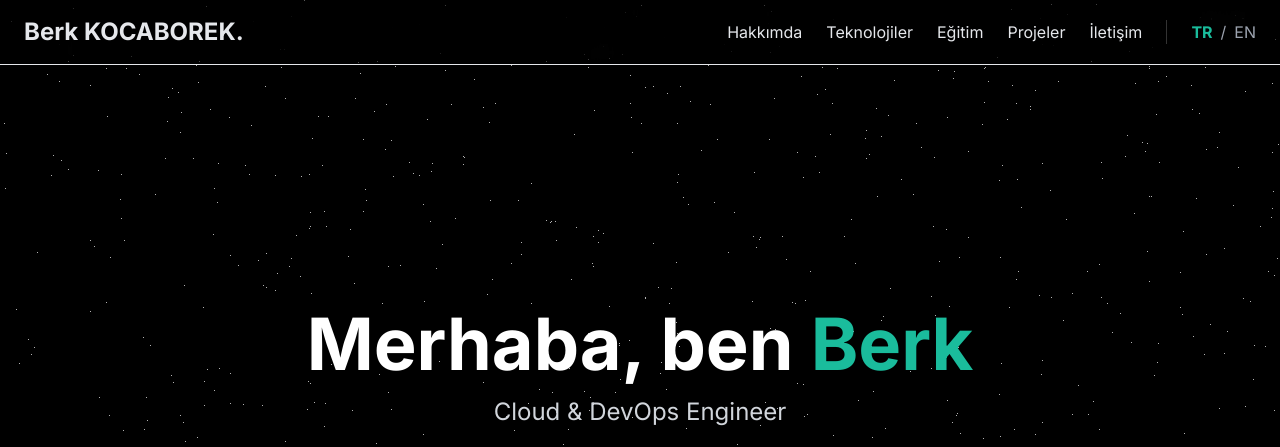
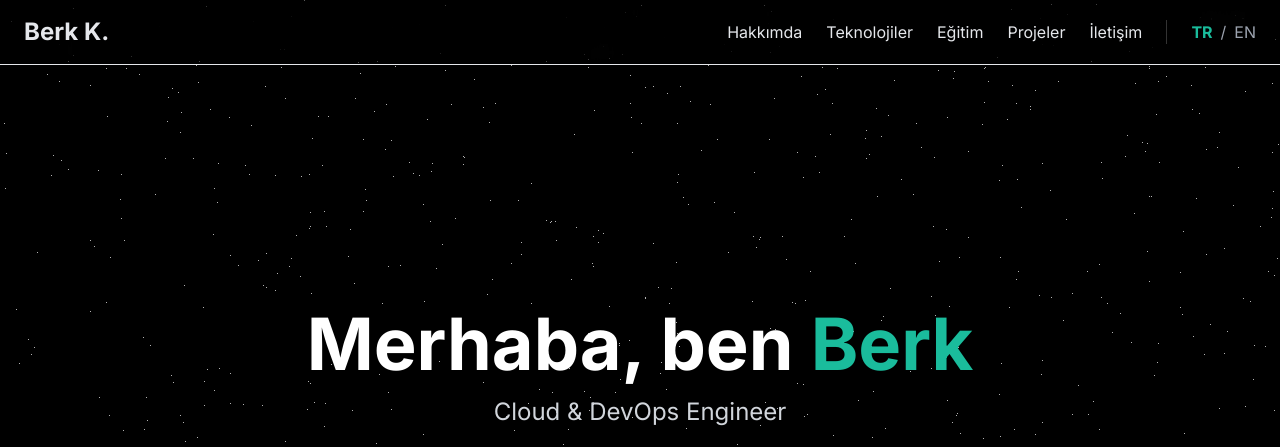
Before and after one commit to littleborek/berk-kocaborek-portfoilo, a plain HTML site: page index.html in a window 1280 px wide. Shown: the top 447 px of the page. Drawn offline with nearby package versions, Linux system fonts and the light colour scheme; no server answers.

```diff
--- a/index.html
+++ b/index.html
@@ -137,7 +137,7 @@
         <nav class="frosted-glass border-b">
             <div class="container mx-auto px-6 py-4 flex justify-between items-center">
                 <a href="#home" class="text-2xl font-bold hover:text-accent transition-colors">
-                    Berk KOCABOREK.
+                    Berk K.
                 </a>
 
                 <div class="hidden md:flex items-center space-x-6">
```
Also changed, not shown: 1 other file.
